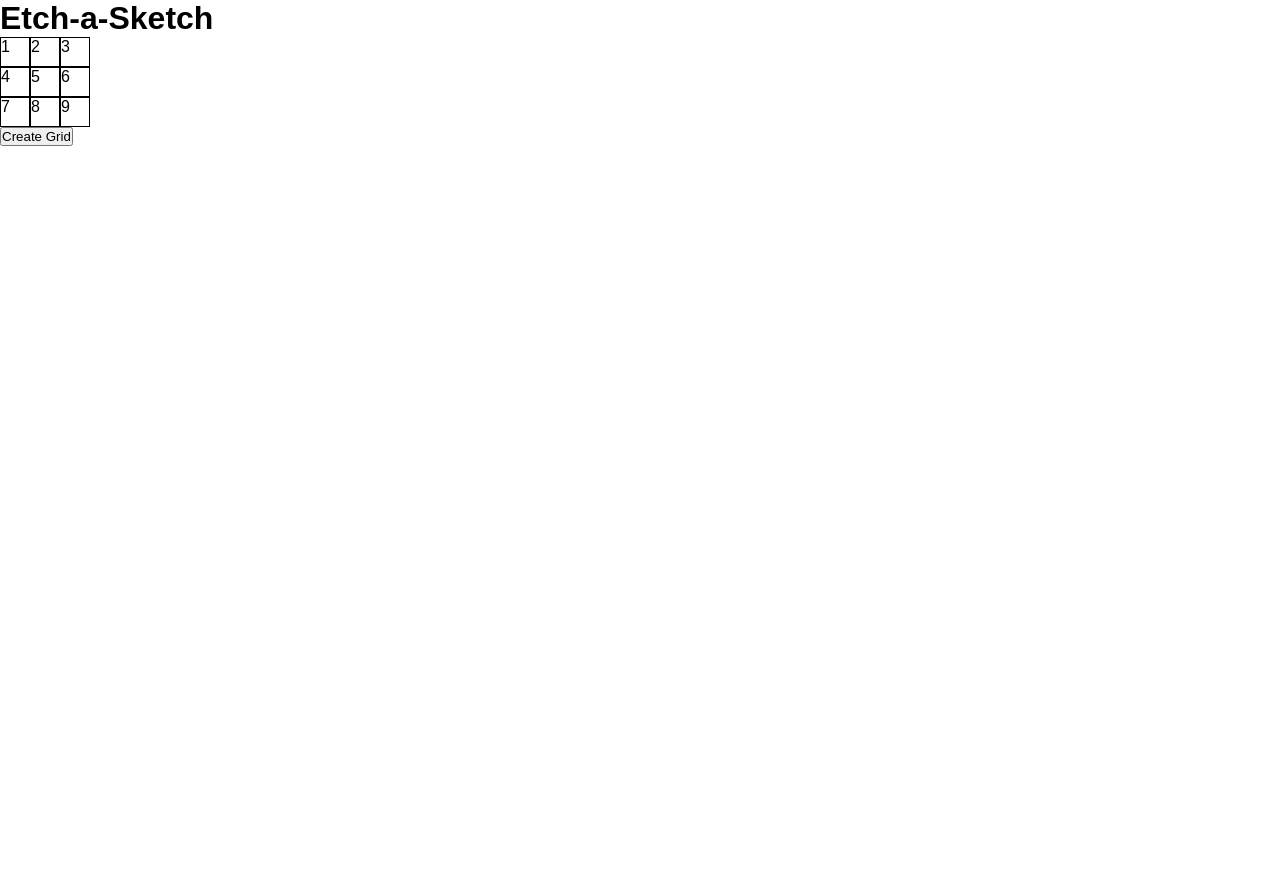
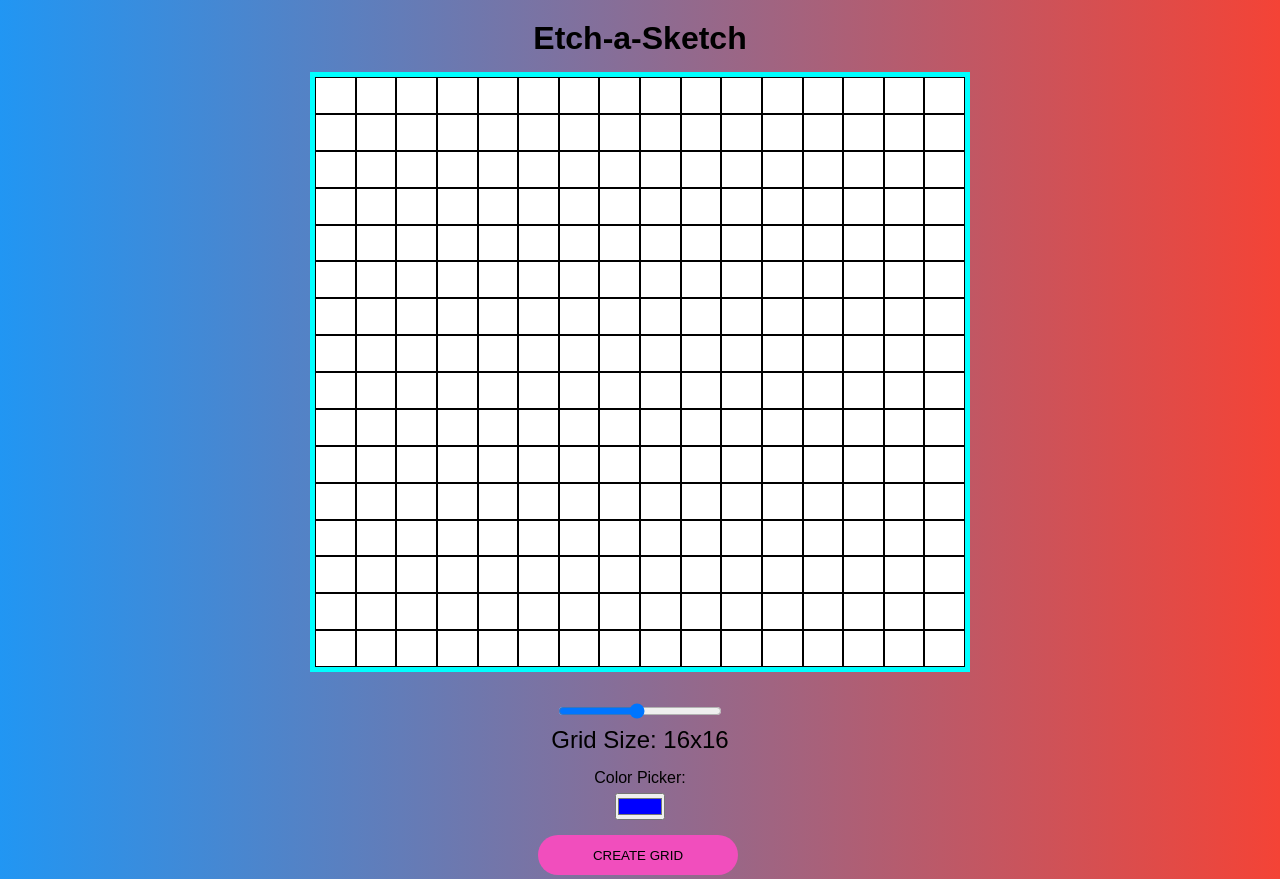
Before and after one commit to qcdavida/Etch-a-sketch, a plain HTML site: page index.html in a window 1280 px wide. Before the commit the page ends 800 px from the top, so only its background shows below. Drawn offline with Linux system fonts and the light colour scheme.

Commit message:
Uploading finished project

```diff
--- a/index.html
+++ b/index.html
@@ -10,12 +10,22 @@
     </head>
 
     <body>
-        <h1>Etch-a-Sketch</h1>
-        <div class="container">
+        <div class="wrapper">
+            <h1>Etch-a-Sketch</h1>
+            <div class="container">
+            </div>
+
+            <div class="range-container">
+                <input type="range" id="grid-size" name="grid-size" value="16" min="3" max="30"
+                        onchange="updateSliderDisplay(this.value)" oninput="updateSliderDisplay(this.value)">
+                <p id="slider-text">Grid Size: 16x16</p>
+            </div>
+
+            <label for="color-picker">Color Picker:</label>
+            <input type="color" id="color-picker" value="#0000ff">
+            <p>
+                <button id="create-grid-btn" onclick="makeGrid(document.getElementById('grid-size').value)">Create Grid</button>
+            <p>
         </div>
-
-        <p>
-            <button onclick="makeGrid();">Create Grid</button>
-        <p>
     </body>
 </html>
--- a/script.js
+++ b/script.js
@@ -1,37 +1,51 @@
 const container = document.getElementsByClassName("container");
 
-function makeGrid(){
-    for(let i = 1; i <= 9; i++){
-        let row = document.createElement('div');
-        row.className = 'row';
-        row.id = 'row' + i;
-        row.textContent = i;
-        row.addEventListener('click', changeColor());
+//set the default grid size for grid upon loading page
+let gridSize = document.getElementById('grid-size').value;
 
-        container[0].appendChild(row);
+//set the default color for the color picker tool
+let color = document.getElementById('color-picker').value;
+
+//adds an event listenter to the color picker tool and updates the var color
+document.getElementById('color-picker').addEventListener('change', (e) =>{
+    color = e.target.value;
+})
+
+function updateSliderDisplay(value){
+    document.getElementById('slider-text').innerHTML = `Grid Size: ${value} x ${value}`;
+    gridSize = document.getElementById("grid-size").value;
+}
+
+function makeGrid(gridSize){
+    removeGrid();
+
+    let numOfBoxes = gridSize * gridSize;
+    let numOfColumns = Math.sqrt(numOfBoxes);
+    let numOfRows = numOfColumns;
+
+    for(let i = 1; i <= numOfBoxes; i++){
+        let box = document.createElement('div');
+        box.className = 'box';
+        box.id = 'box' + i;
+        box.addEventListener('mouseover', changeColor);
+
+        container[0].appendChild(box);
 
     }
-    container[0].style.gridTemplateColumns = "repeat(3, 30px)";
-    container[0].style.gridTemplateRows = "repeat(3, 30px)";
-    addEventsToDivs();
-}
-
-function addEventsToDivs(){
-    let divs = document.querySelectorAll('.row');
-
-    divs.forEach((div) => {
-        console.log(div.id);
-
-        div.addEventListener('click', changeColor);
-        // div.onclick = changeColor;
-    });
+    container[0].style.gridTemplateColumns = `repeat(${numOfColumns}, 1fr)`;
+    container[0].style.gridTemplateRows = `repeat(${numOfRows}, 1fr)`;
 }
 
 function changeColor(){
-    console.log("testing");
+    this.style.background = color;
 }
 
-makeGrid();
+function removeGrid(){
+    const boxes = document.querySelectorAll('.box');
 
+    boxes.forEach(box => {
+        box.remove();
+    })
+}
 
-//        div.addEventListener('click', changeColor);
+makeGrid(gridSize);
--- a/style.css
+++ b/style.css
@@ -5,44 +5,76 @@
 }
 
 body {
-    font-family: sans-serif;
+    font-family: 'Bradley Hand ITC', sans-serif;
     width: 100%;
     min-height: 100vh;
+    background: linear-gradient(to right, #2196f3, #f44336);
 }
 
-/* .box {
-    background: white;
-    border: black 1px solid;
-    width: 30px;
-    height: 30px;
-    margin: 0 auto;
-    margin-top: 0;
-    cursor: pointer;
-    display: inline-block;
-    float: left;
+.wrapper {
+    display: flex;
+    flex-direction: column;
+    justify-content: center;
+    align-items: center;
+    margin-top: 20px;
 }
 
-.row {
-    display: block;
-    float:left;
-    width:100%;
-} */
+h1 {
+    font-family: 'Bradley Hand ITC', sans-serif;
+}
 
 .container {
     display: grid;
+    margin-top: 15px;
+    border: 5px solid aqua;
+    width: 660px;
+    height: 600px;
 }
 
-.row {
+.box {
     border: black 1px solid;
+    background-color: white;
 }
 
+/* .CC {
+    border: orange 1px solid;
+    background-color: "#ff77ee";
+} */
 
-/* .container {
-    display: grid;
-    grid-template-columns: repeat(4, 30px);
-    grid-template-rows: repeat(4, 30px);
+.range-container {
+    display: flex;
+    flex-direction: column;
+    justify-content: flex-start;
+    margin-top: 25px;
 }
 
-.container > div {
-    border: black 1px solid;
-} */
+#slider-text, #color-picker {
+    font-family: 'Bradley Hand ITC', sans-serif;
+    font-size: 24px;
+    text-align: center;
+    margin-bottom: 15px;
+}
+
+input {
+    margin: .4rem;
+}
+
+#create-grid-btn {
+    display: inline-block;
+    padding: 0.8em 4em;
+    border: 0.16em solid rgba(255,255,255,0);
+    border-radius:2em;
+    margin: 0 0.3em 0.3em 0;
+    text-transform: uppercase;
+    font-family: 'Bradley Hand ITC', sans-serif;
+    font-weight:400;
+    text-align:center;
+    color: black;
+    box-sizing: border-box;
+    background-color:#f14ebd;
+    transition: all 0.2s;
+}
+
+#create-grid-btn:hover {
+    border-color: black;
+}
```
